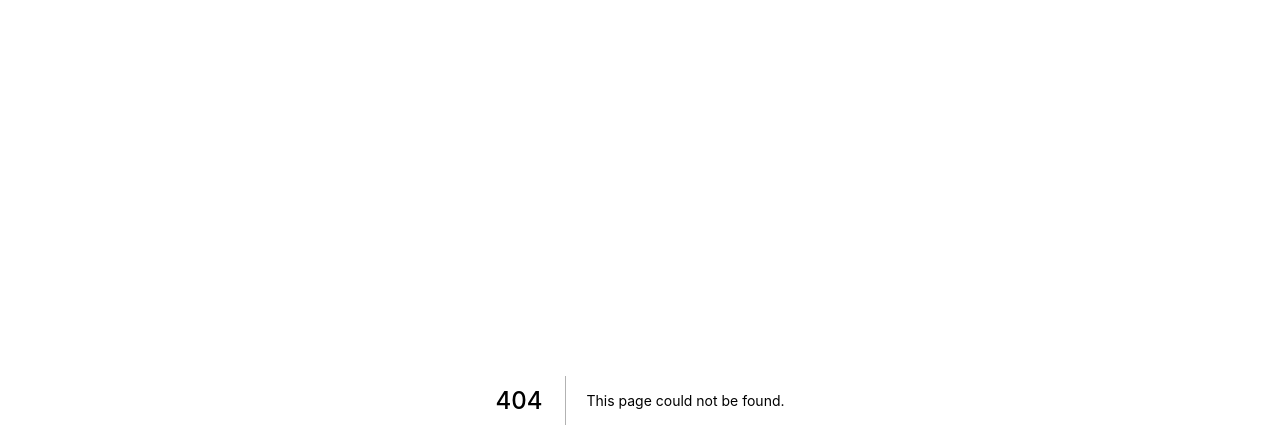
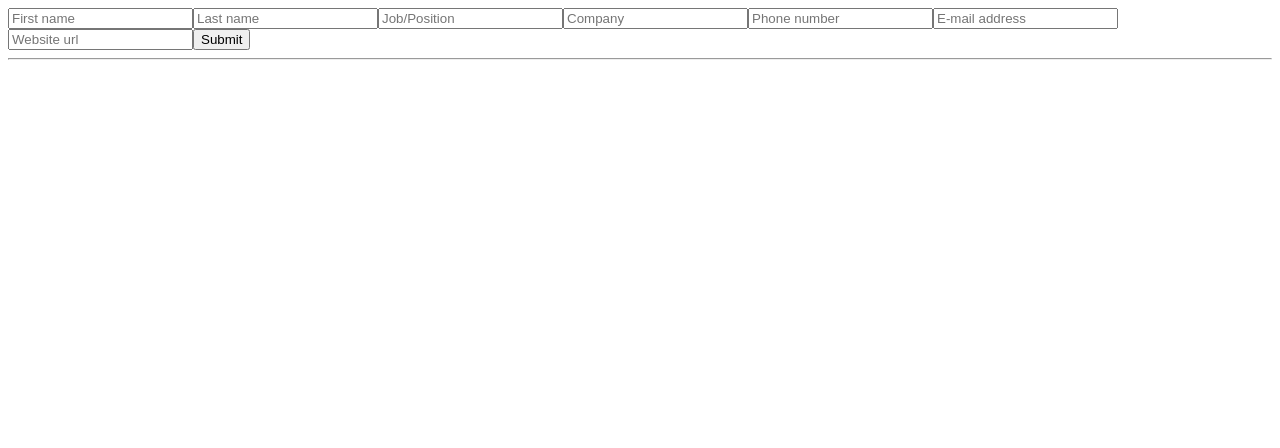
Before and after one commit to raimartontsch/capstone-project-nextjs, a Next.js app: page /contact-detail-form in a window 1280 px wide. Before the commit this address had no page. Shown: the top 448 px of the page. Built offline with nearby package versions, Linux system fonts and the light colour scheme.

Commit message:
Add form with react form hook and zustand

```diff
--- a/package.json
+++ b/package.json
@@ -15,9 +15,12 @@
     "build-storybook": "build-storybook"
   },
   "dependencies": {
+    "nanoid": "^3.3.4",
     "next": "12.1.6",
     "react": "18.1.0",
-    "react-dom": "18.1.0"
+    "react-dom": "18.1.0",
+    "react-hook-form": "^7.31.1",
+    "zustand": "^4.0.0-rc.1"
   },
   "devDependencies": {
     "@babel/core": "^7.17.10",
--- a/pages/_app.js
+++ b/pages/_app.js
@@ -1,5 +1,3 @@
-import '../styles/globals.css';
-
 function MyApp({ Component, pageProps }) {
 	return <Component {...pageProps} />;
 }
--- /dev/null
+++ b/pages/contact-detail-form.js
@@ -0,0 +1,6 @@
+import MyContactDetailForm from '../src/components/MyContactDetailForm';
+
+function contactDetailForm() {
+	return <MyContactDetailForm />;
+}
+export default contactDetailForm;
--- /dev/null
+++ b/src/components/MyContactDetailForm.js
@@ -0,0 +1,64 @@
+import useStore from './Store';
+import { useForm } from 'react-hook-form';
+
+export default function MyContactDetailForm() {
+	const { register, handleSubmit } = useForm();
+
+	const onSubmit = (contact, event) => {
+		addMyContact(contact);
+		event.target.reset();
+	};
+
+	const addMyContact = useStore(state => state.addMyContact);
+
+	return (
+		<>
+			<form onSubmit={handleSubmit(onSubmit)}>
+				<input
+					name="firstName"
+					type="text"
+					placeholder="First name"
+					{...register('firstName', { required: true })}
+				/>
+				<input
+					name="lastName"
+					type="text"
+					placeholder="Last name"
+					{...register('lastName', { required: true })}
+				/>
+				<input
+					name="job"
+					type="text"
+					placeholder="Job/Position"
+					{...register('job', { required: true })}
+				/>
+				<input
+					{...register('company', { required: true })}
+					name="company"
+					type="text"
+					placeholder="Company"
+				/>
+				<input
+					{...register('phone', { required: true })}
+					name="phone"
+					type="text"
+					placeholder="Phone number"
+				/>
+				<input
+					{...register('email', { required: true })}
+					name="email"
+					type="text"
+					placeholder="E-mail address"
+				/>
+				<input
+					{...register('website', { required: true })}
+					name="website"
+					type="text"
+					placeholder="Website url"
+				/>
+				<button type="submit">Submit</button>
+			</form>
+			<hr />
+		</>
+	);
+}
--- /dev/null
+++ b/src/components/Store.js
@@ -0,0 +1,30 @@
+import create from 'zustand';
+import { persist } from 'zustand/middleware';
+import { nanoid } from 'nanoid';
+
+const useStore = create(
+	persist(
+		set => ({
+			myContact: [],
+			addMyContact: contact =>
+				set(state => ({
+					myContact: [
+						...state.myContact,
+						{
+							id: nanoid(),
+							firstName: contact.firstName,
+							lastName: contact.lastName,
+							job: contact.job,
+							company: contact.company,
+							phone: contact.phone,
+							email: contact.email,
+							website: contact.website,
+						},
+					],
+				})),
+		}),
+		{ name: 'B/Hub' }
+	)
+);
+
+export default useStore;
--- a/styles/globals.css
+++ /dev/null
@@ -1,16 +0,0 @@
-html,
-body {
-	padding: 0;
-	margin: 0;
-	font-family: -apple-system, BlinkMacSystemFont, Segoe UI, Roboto, Oxygen, Ubuntu, Cantarell,
-		Fira Sans, Droid Sans, Helvetica Neue, sans-serif;
-}
-
-a {
-	color: inherit;
-	text-decoration: none;
-}
-
-* {
-	box-sizing: border-box;
-}
```
Also changed, not shown: pages/index.js (+10 -1 lines), src/components/SingleContactCard.js (added, +23 -0 lines), styles/Home.module.css (deleted, +0 -116 lines), src/components/MyContactCard.js (added), 1 other file (tests, documents, lock files or other folders).
